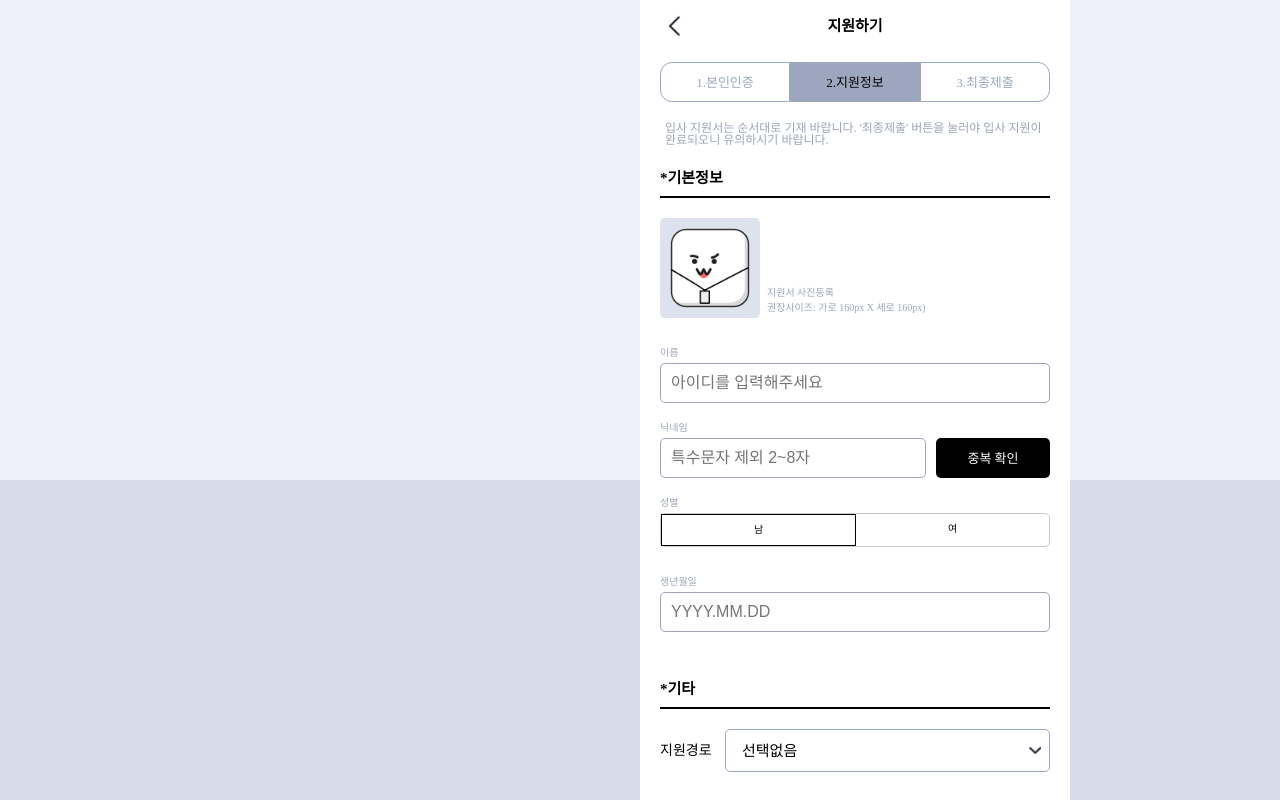
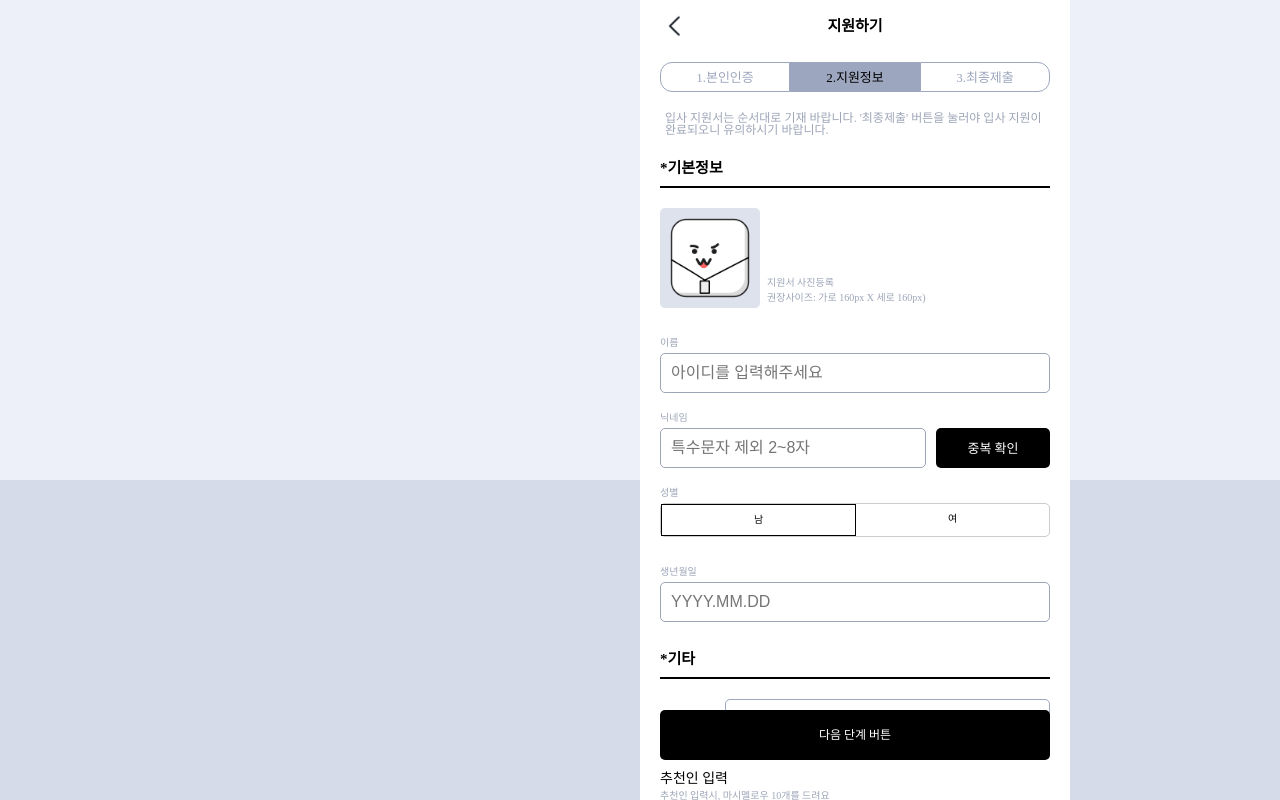
Before and after one commit to json91-dev/marshmellow-front-nextjs, a Next.js app: page /signup/info in a window 1280 px wide. Built offline with nearby package versions, Linux system fonts and the light colour scheme.

Commit message:
[feat] 회원가입 페이지 다음 단계 버튼 / CSS 애니메이션 모듈화

```diff
--- a/src/app/(beforeLogin)/login/_components/googleLoginButton.module.scss
+++ b/src/app/(beforeLogin)/login/_components/googleLoginButton.module.scss
@@ -14,12 +14,9 @@
     border-radius: 1rem;
     align-items: center;
     flex-direction: row;
-    transition: transform .2s;
     border: 1px solid #D4DBE9;
 
-    &:active {
-      transform: scale(.97)
-    }
+    @include buttonActiveScale;
 
     .image {
       position: relative;
--- a/src/app/(beforeLogin)/login/_components/kakaoLoginButton.module.scss
+++ b/src/app/(beforeLogin)/login/_components/kakaoLoginButton.module.scss
@@ -14,11 +14,7 @@
     border-radius: 1rem;
     align-items: center;
     flex-direction: row;
-    transition: transform .2s;
-
-    &:active {
-      transform: scale(.97)
-    }
+    @include buttonActiveScale;
 
     .image {
       position: relative;
--- a/src/app/(beforeLogin)/signup/_components/informationTab.module.scss
+++ b/src/app/(beforeLogin)/signup/_components/informationTab.module.scss
@@ -1,6 +1,6 @@
 .container {
   width: 100%;
-  height: 10rem;
+  height: 9rem;
   display: flex;
   flex-direction: column;
   justify-content: center;
@@ -8,8 +8,8 @@
 }
 
 .tab {
-  min-height: 4rem;
-  max-height: 5rem;
+  min-height: 3rem;
+  max-height: 4rem;
   width: 100%;
   max-width: 90rem;
   display: flex;
--- a/src/app/(beforeLogin)/signup/_components/topNavigation.module.scss
+++ b/src/app/(beforeLogin)/signup/_components/topNavigation.module.scss
@@ -11,6 +11,10 @@
   padding-right: 2rem;
   background-color: white;
 
+
+  @include isSmallMobile {
+    width: 100% !important;
+  }
 
   @include isMobile {
     width: $sizes-content-width;
@@ -30,5 +34,8 @@
     width: 3rem;
     height: 3rem;
     position:relative;
+
+    @include buttonActiveOpacity;
+    @include buttonActiveScale;
   }
 }
--- a/src/app/(beforeLogin)/signup/info/_components/nicknameSelect.module.scss
+++ b/src/app/(beforeLogin)/signup/info/_components/nicknameSelect.module.scss
@@ -17,6 +17,8 @@
     border-radius: 0.5rem;
     font-size: 1.3rem;
     transition: transform .2s;
+    @include buttonActiveScale;
+    @include buttonActiveOpacity(0.8);
 
     &:active {
       transform: scale(.97)
--- a/src/app/(beforeLogin)/signup/info/info.module.scss
+++ b/src/app/(beforeLogin)/signup/info/info.module.scss
@@ -9,7 +9,6 @@
   align-items: center;
   padding-left: 2rem;
   padding-right: 2rem;
-  overflow: hidden;
 }
 
 .textInput {
@@ -34,7 +33,7 @@
   text-align: left;
 }
 
-.secitionInfo {
+.sectionInfo {
   width: 100%;
   margin-top: 2rem;
   margin-bottom: 2rem;
@@ -90,7 +89,7 @@
 
 .birthArea {
   width: 100%;
-  margin-bottom: 3rem;
+  margin-bottom: 1rem;
 }
 
 .contactArea {
@@ -120,3 +119,48 @@
     margin-bottom: 1rem !important;
   }
 }
+
+
+.confirmArea {
+  width: 100%;
+  margin-top: 4rem;
+
+  @include isDesktop {
+    position: absolute;
+    bottom: 4rem;
+    left: 0;
+    padding-left: 2rem;
+    padding-right: 2rem;
+  }
+
+  @include isTablet {
+    position: absolute;
+    bottom: 4rem;
+    left: 0;
+    padding-left: 2rem;
+    padding-right: 2rem;
+  }
+
+}
+
+.confirmButton {
+  width: 100%;
+  height: 5rem;
+  background-color: black;
+  display: flex;
+  justify-content: center;
+  align-items: center;
+  border-radius: 0.5rem;
+  color: white;
+  font-size: 1.2rem;
+
+  @include buttonActiveScale(0.99);
+  @include buttonActiveOpacity(0.8);
+
+
+}
+
+.emptyArea {
+  width: 100%;
+  padding: 1.7rem;
+}
--- a/src/app/(beforeLogin)/signup/info/page.tsx
+++ b/src/app/(beforeLogin)/signup/info/page.tsx
@@ -18,7 +18,7 @@ export default function Info() {
     <div className={style.container}>
       <InformationTab index={2} />
 
-      <div className={style.secitionInfo}>
+      <div className={style.sectionInfo}>
         <div>*기본정보</div>
         <HorizontalLine />
       </div>
@@ -54,7 +54,7 @@ export default function Info() {
       </div>
 
       {/*기타*/}
-      <div className={style.secitionInfo}>
+      <div className={style.sectionInfo}>
         <div>*기타</div>
         <HorizontalLine />
       </div>
@@ -70,7 +70,11 @@ export default function Info() {
         <RecomendSelect />
       </div>
 
-      {/*<div>다음 단계 버튼</div>*/}
+      <div className={style.confirmArea}>
+        <div className={style.confirmButton}>다음 단계 버튼</div>
+      </div>
+
+      <div className={style.emptyArea}></div>
     </div>
   );
 }
--- a/src/styles/mixins.scss
+++ b/src/styles/mixins.scss
@@ -1,25 +1,3 @@
-@mixin theme-light-vars {
-  --white01: #f9f9f9;
-  --white02: #f1f1f1;
-  --white03: #eee;
-  --white04: #ddd;
-
-  --black01: #090909;
-  --black02: #1f1f1f;
-
-  --letsee-red: #e94f19;
-  --letsee-blue: #1da6ba;
-  --letsee-purple: #433c8c;
-  --letsee-gray: #89898f;
-
-  --confirm: greenyellow;
-  --button-next: darkcyan;
-
-  --toast-bg-default: #242424;
-  --toast-bg-error: #e02456;
-  --toast-bg-warning: #433c8c;
-}
-
 @mixin museum-font {
   font-family: 'Museum', 'SUIT', 'Apple SD Gothic Neo', sans-serif;
 }
@@ -40,62 +18,20 @@
   -webkit-user-select: none;
 }
 
-@mixin buttonActiveDefault($scale: 0.98, $duration: 200ms) {
+@mixin buttonActiveScale($scale: 0.97, $duration: 200ms) {
   transition: transform $duration;
   &:active { transform: scale($scale); }
+}
+
+@mixin buttonActiveOpacity($opacity: 0.5, $duration: 200ms) {
+  transition: opacity $duration;
+  &:active { opacity: $opacity; }
 }
 
 @mixin modalBoxShadow01 {
   box-shadow: 0 0 15px rgba(0, 0, 0, 0.3);
 }
 
-@mixin theme-light-vars {
-  --white01: #f9f9f9;
-  --white02: #f1f1f1;
-  --white03: #eee;
-  --white04: #ddd;
-
-  --black01: #090909;
-  --black02: #1f1f1f;
-
-  --letsee-red: #e94f19;
-  --letsee-blue: #1da6ba;
-  --letsee-purple: #433c8c;
-  --letsee-gray: #89898f;
-
-  --confirm: greenyellow;
-  --button-next: darkcyan;
-
-  --toast-bg-default: #242424;
-  --toast-bg-error: #e02456;
-  --toast-bg-warning: #433c8c;
-}
-
-@mixin museum-font {
-  font-family: 'Museum', 'SUIT', 'Apple SD Gothic Neo', sans-serif;
-}
-
-@mixin z-index-vars {
-  --rootIndex: 1000;
-  --mapIndex: 1190;
-  --modalIndex: 1200;
-  --viewerGuideIndex: 4000;
-  --loadingScreenIndex: 5000;
-  --toastIndex: 6000;
-}
-
-@mixin userSelectNone {
-  user-select: none;
-  -ms-user-select: none;
-  -moz-user-select: none;
-  -webkit-user-select: none;
-}
-
-@mixin buttonActiveDefault($scale: 0.98, $duration: 200ms) {
-  transition: transform $duration;
-  &:active { transform: scale($scale); }
-}
-
 @mixin modalBoxShadow01 {
   box-shadow: 0 0 15px rgba(0, 0, 0, 0.3);
 }
--- a/src/styles/responsive.scss
+++ b/src/styles/responsive.scss
@@ -1,3 +1,5 @@
+
+
 
 @mixin isMobile {
   @media (min-width: 0) and (max-width: 1023px) {
@@ -7,6 +9,12 @@
 
 @mixin isSmallMobile {
   @media (min-width: 0) and (max-width: 430px) {
+    @content;
+  }
+}
+
+@mixin isTablet {
+  @media (min-width: 431px) and (max-width: 1023px) {
     @content;
   }
 }
```
